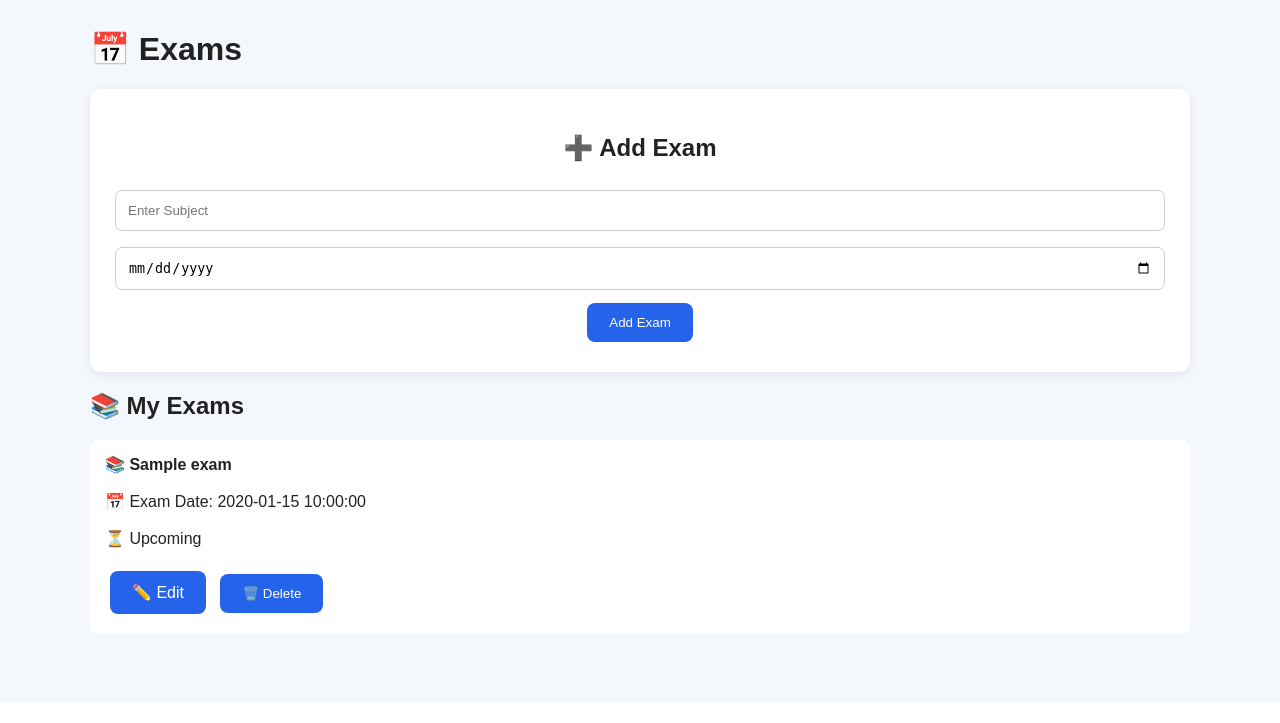
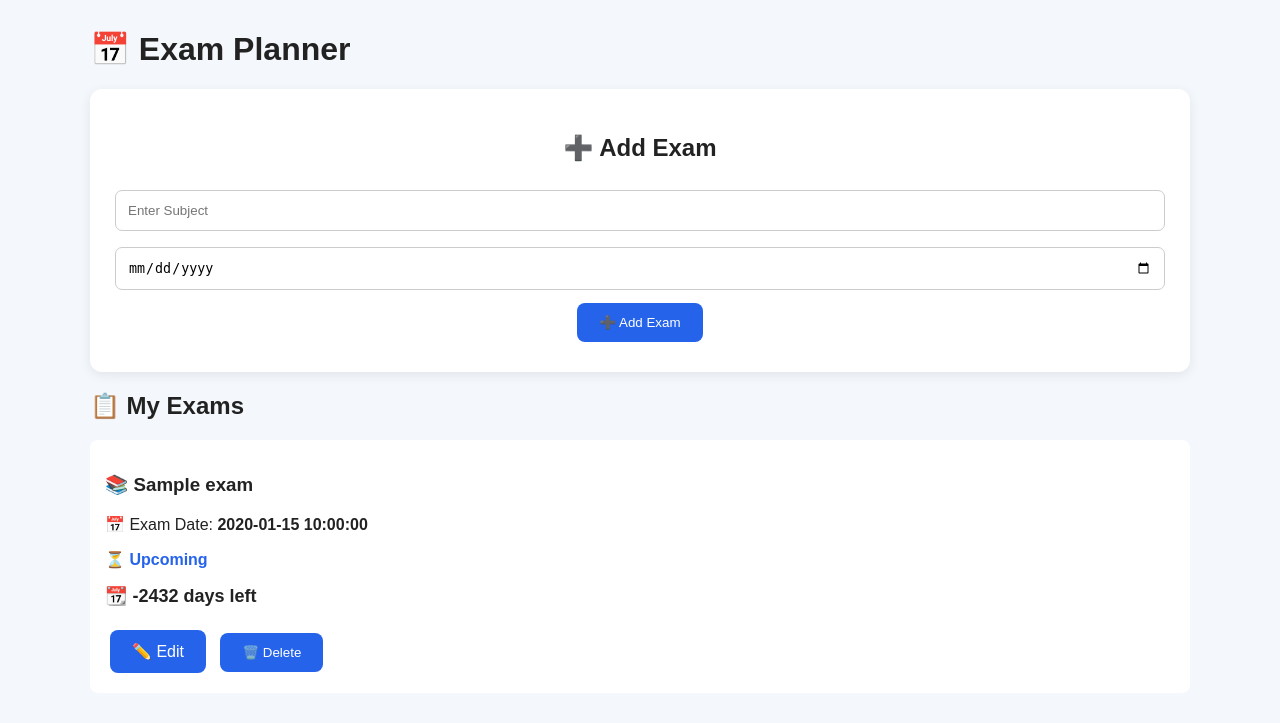
Before and after one commit to saranrj-dev/student-smart-study-planner, a Flask app: page /exams in a window 1280 px wide. Shown: the part 98-821 px from the top of the page. Before the commit the page ends 712 px from the top, so only its background shows below. Run offline with Flask 3, Linux system fonts and the light colour scheme; the visitor is signed in with stand-in values (Sample User, id 1); a database or web service that is not in the repository returns one stand-in record (values such as "Sample title"); some libraries are stand-ins or nearby versions.

Commit message:
Update exams.html

```diff
--- a/templates/exams.html
+++ b/templates/exams.html
@@ -2,13 +2,39 @@
 <html>
 <head>
     <title>Exams</title>
-    <link rel="stylesheet" href="{{ url_for('static', filename='style.css') }}">
+
+    <link rel="stylesheet"
+          href="{{ url_for('static', filename='style.css') }}">
+
+    <style>
+        .countdown {
+            font-size: 18px;
+            font-weight: bold;
+            margin-top: 10px;
+        }
+
+        .today {
+            color: red;
+            font-weight: bold;
+        }
+
+        .completed {
+            color: green;
+            font-weight: bold;
+        }
+
+        .upcoming {
+            color: #2563eb;
+            font-weight: bold;
+        }
+    </style>
 </head>
 
 <body>
 
 <nav>
     <h2>🎓 Study Planner</h2>
+
     <div>
         <a href="/dashboard">Dashboard</a>
         <a href="/subjects">Subjects</a>
@@ -21,11 +47,16 @@
     </div>
 </nav>
 
+
 <div class="main">
 
-    <h1>📅 Exams</h1>
+    <h1>📅 Exam Planner</h1>
+
+
+    <!-- ADD EXAM -->
 
     <div class="card">
+
         <h2>➕ Add Exam</h2>
 
         <form method="POST">
@@ -44,35 +75,56 @@
             >
 
             <button type="submit">
-                Add Exam
+                ➕ Add Exam
             </button>
 
         </form>
+
     </div>
 
-    <h2>📚 My Exams</h2>
+
+    <!-- EXAM LIST -->
+
+    <h2>📋 My Exams</h2>
 
     {% for exam in exams %}
 
     <div class="list-item">
 
-        <strong>📚 {{ exam["subject"] }}</strong>
-        <br><br>
+        <h3>📚 {{ exam["subject"] }}</h3>
 
-        📅 Exam Date:
-        {{ exam["exam_date"] }}
+        <p>
+            📅 Exam Date:
+            <strong>{{ exam["exam_date"] }}</strong>
+        </p>
 
-        <br><br>
 
         {% if exam["exam_date"] < today %}
-            <span class="success">✅ Completed</span>
+
+            <p class="completed">
+                ✅ Completed
+            </p>
+
         {% elif exam["exam_date"] == today %}
-            <span class="danger">🔥 Exam Today</span>
+
+            <p class="today">
+                🔥 Exam Today
+            </p>
+
         {% else %}
-            <span>⏳ Upcoming</span>
+
+            <p class="upcoming">
+                ⏳ Upcoming
+            </p>
+
+            <p class="countdown">
+                📆 {{ exam["days_left"] }} days left
+            </p>
+
         {% endif %}
 
-        <br><br>
+
+        <!-- EDIT -->
 
         <a
             href="/edit_exam/{{ exam['id'] }}"
@@ -81,21 +133,36 @@
             ✏️ Edit
         </a>
 
+
+        <!-- DELETE -->
+
         <form
             method="POST"
             action="/delete_exam/{{ exam['id'] }}"
             style="display:inline;"
         >
-            <button type="submit">
+
+            <button
+                type="submit"
+                onclick="return confirm('Delete this exam?')"
+            >
                 🗑️ Delete
             </button>
+
         </form>
 
     </div>
 
+
     {% else %}
 
-    <p>No exams added yet.</p>
+    <div class="card">
+
+        <p style="font-size:18px;">
+            📅 No exams added yet.
+        </p>
+
+    </div>
 
     {% endfor %}
 
```
